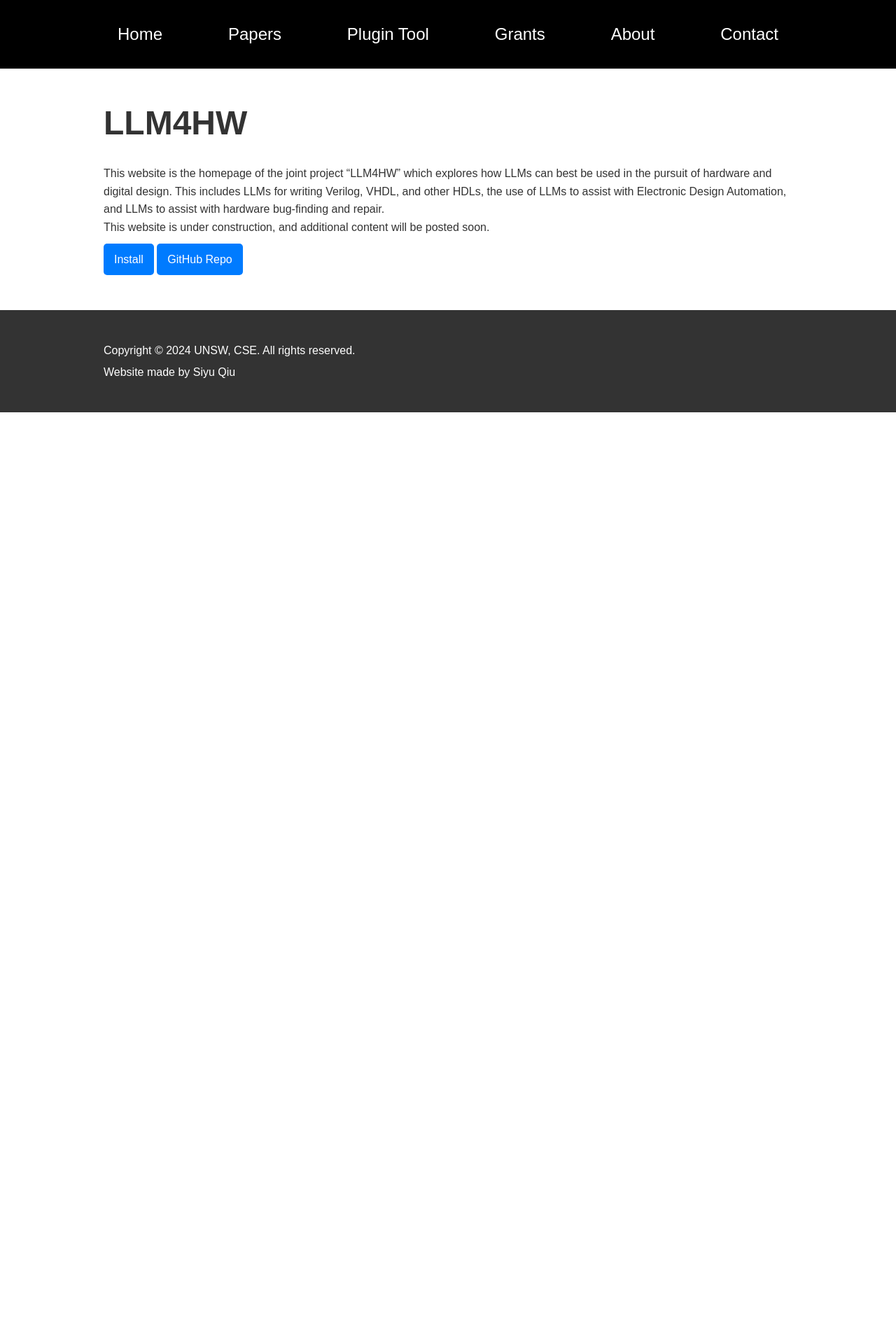
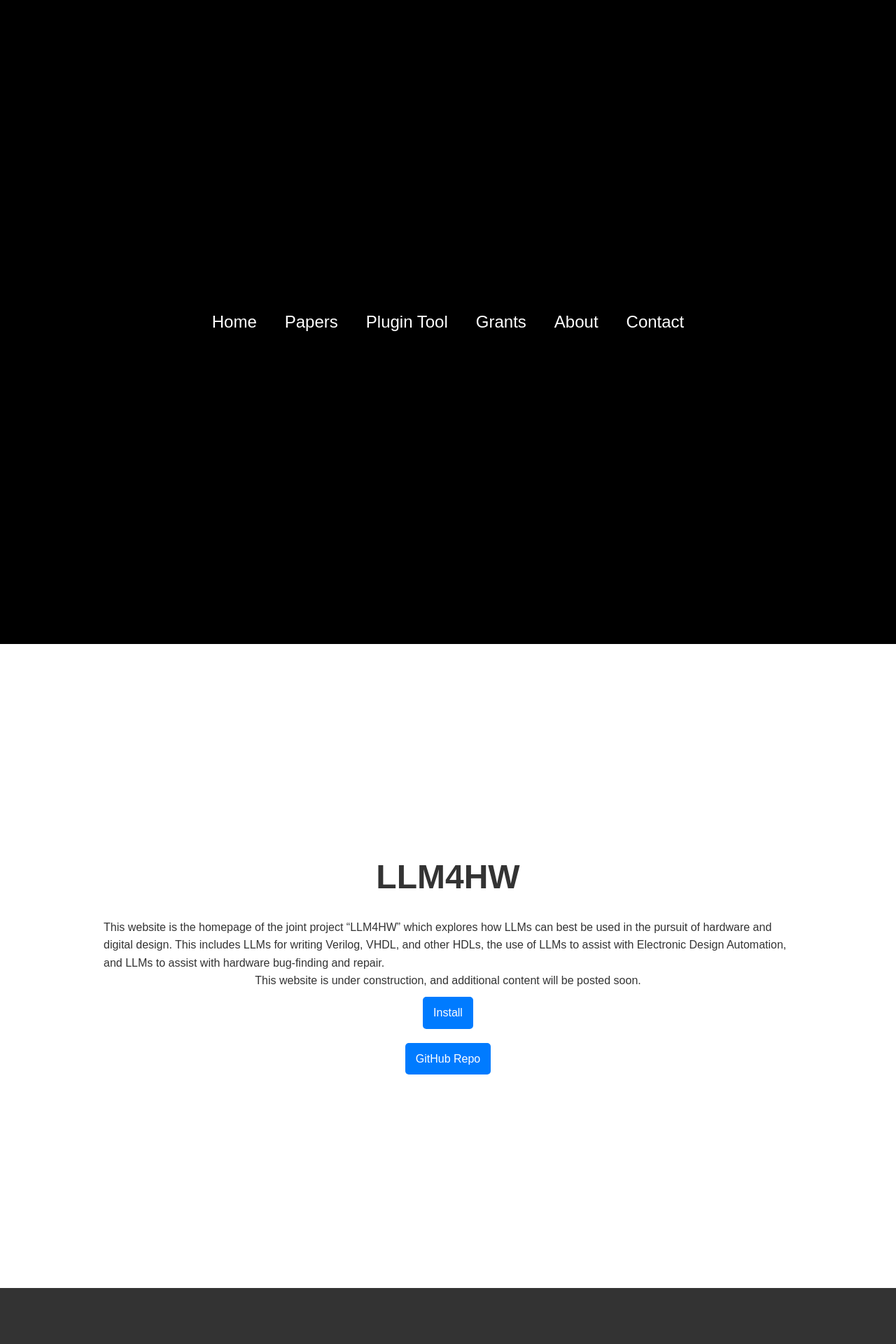
Before and after one commit to llm4hw/llm4hw.github.io, a Jekyll site: the page built from index.md, in a window 1280 px wide. Shown: the top 1920 px of the page at 70% size. Built offline with Jekyll 4.4.1, drawn with Linux system fonts in a browser that asks for light colours; before the commit the page ends 900 px from its top, so only the background shows below that.

Commit message:
Update style.css

```diff
--- a/assets/css/style.css
+++ b/assets/css/style.css
@@ -11,24 +11,19 @@ body {
     color: #333;
     background: #fff;
 }
-.centered-container {
-    display: flex;
-    justify-content: center; /* Aligns horizontally */
-    align-items: center; /* Aligns vertically */
-    height: 100vh; /* Full height of the viewport */
-}
-
-.centered-title {
-    font-size: 32px; /* Example font size */
-    font-weight: bold;
-}
 
 
 .container {
+    display: flex; /* Enables Flexbox */
+    flex-direction: column; /* Stacks children vertically */
+    justify-content: center; /* Centers content vertically within the container */
+    align-items: center; /* Centers content horizontally */
+    height: 100vh; /* Sets the height of the container to be the full height of the viewport */
     width: 80%;
-    margin: 0 auto;
+    margin: 0 auto; /* Keeps the container centered horizontally */
     padding: 20px;
 }
+
 
 header {
     background: #000;
```
